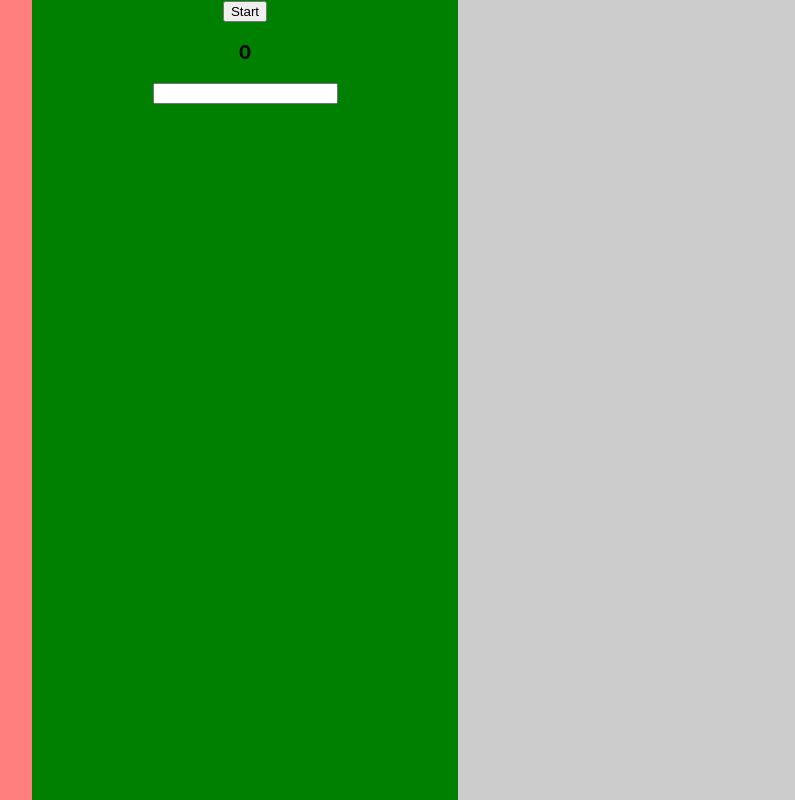
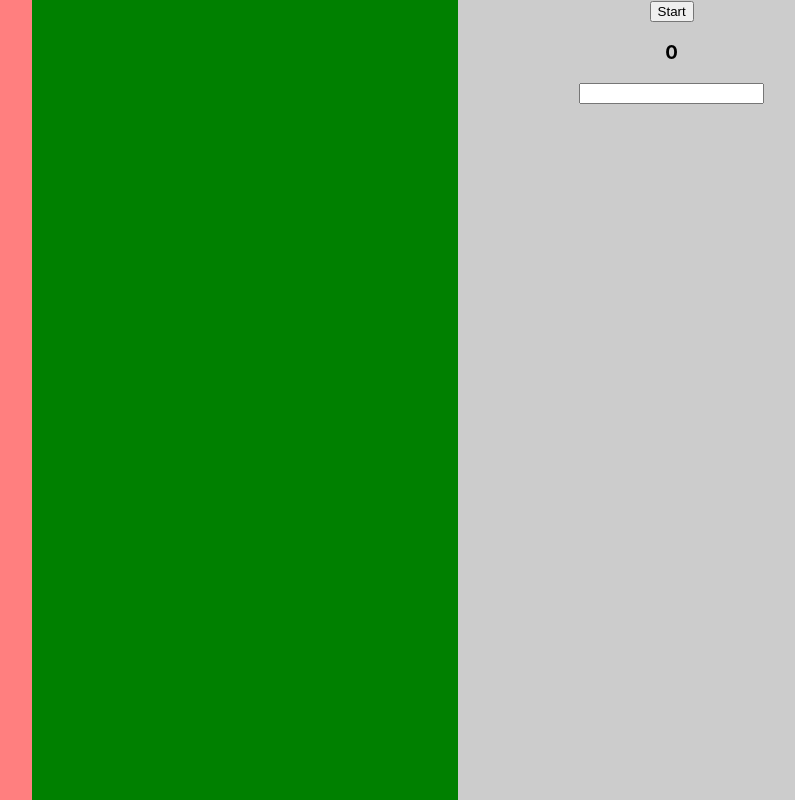
Before and after one commit to eparkhurst/growThatDev, a React (Create React App) app: page / in a window 1280 px wide. Shown: the whole page, without its empty margins (395-1190 px from the left). Built offline with nearby package versions, Linux system fonts and the light colour scheme.

Commit message:
moved engine

```diff
--- a/src/App.js
+++ b/src/App.js
@@ -49,13 +49,13 @@ class App extends React.PureComponent{
 
         </StyledPlayerWindow>
         <StyledPlayArea>
+
+        </StyledPlayArea>
+        <StyledConsole>
           <button onClick={this.startGame}>Start</button>
           <h3>{phrases[phraseIndex]}</h3>
           <h3>{misses}</h3>
           <Engine currentWord={phrases[phraseIndex]} success={this.phraseMet}></Engine>
-        </StyledPlayArea>
-        <StyledConsole>
-
         </StyledConsole>
       </AppContainer>
     );
```
